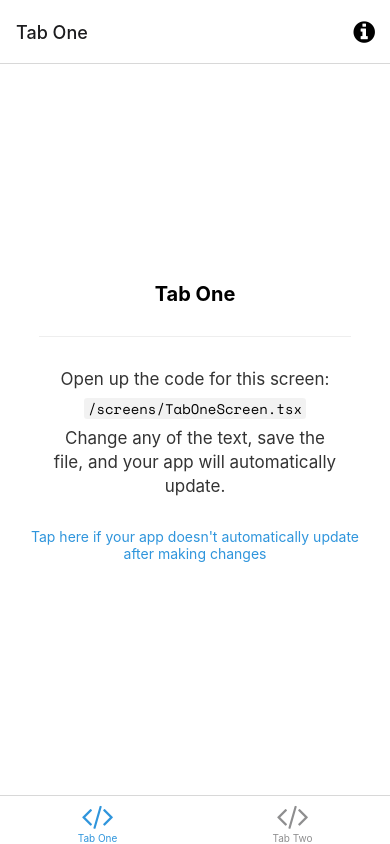
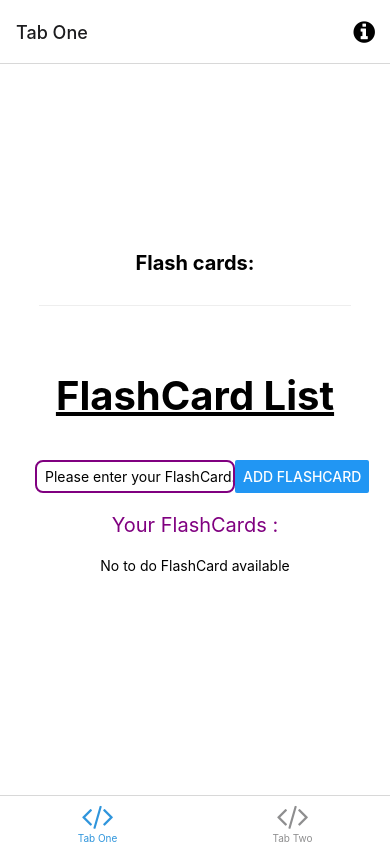
Before and after one commit to IuriiPosidielov/FlashCards, a React Native app: screen /TabOne in a window 390 px wide. Built offline with nearby package versions, Linux system fonts and the light colour scheme; what expo-linking would draw is missing.

Commit message:
new version

```diff
--- /dev/null
+++ b/components/FlashCard.tsx
@@ -0,0 +1,125 @@
+import React, { useState } from "react";
+import { StyleSheet, Text, View, TextInput, Button } from "react-native";
+
+interface IFlashCard {
+  text: string;
+  completed: boolean;
+}
+
+export default function FlashCard() {
+  const [value, setValue] = useState<string>("");
+  const [FlashCardList, setFlashCards] = useState<IFlashCard[]>([]);
+  const [error, showError] = useState<Boolean>(false);
+
+  const handleSubmit = (): void => {
+    if (value.trim())
+      setFlashCards([...FlashCardList, { text: value, completed: false }]);
+    else showError(true);
+    setValue("");
+  };
+
+  const removeItem = (index: number): void => {
+    const newFlashCardList = [...FlashCardList];
+    newFlashCardList.splice(index, 1);
+    setFlashCards(newFlashCardList);
+  };
+
+  const toggleComplete = (index: number): void => {
+    const newFlashCardList = [...FlashCardList];
+    newFlashCardList[index].completed = !newFlashCardList[index].completed;
+    setFlashCards(newFlashCardList);
+  };
+
+  return (
+    <View style={styles.container}>
+      <Text style={styles.title}>FlashCard List</Text>
+      <View style={styles.inputWrapper}>
+        <TextInput
+          placeholder="Please enter your FlashCard..."
+          value={value}
+          onChangeText={e => {
+            setValue(e);
+            showError(false);
+          }}
+          style={styles.inputBox}
+        />
+        <Button title="Add FlashCard" onPress={handleSubmit} />
+      </View>
+      {error && (
+        <Text style={styles.error}>Error: Input field is empty...</Text>
+      )}
+      <Text style={styles.subtitle}>Your FlashCards :</Text>
+      {FlashCardList.length === 0 && <Text>No to do FlashCard available</Text>}
+      {FlashCardList.map((FlashCard: IFlashCard, index: number) => (
+        <View style={styles.listItem} key={`${index}_${FlashCard.text}`}>
+          <Text
+            style={[
+              styles.FlashCard,
+              { textDecorationLine: FlashCard.completed ? "line-through" : "none" }
+            ]}
+          >
+            {FlashCard.text}
+          </Text>
+          <Button
+            title={FlashCard.completed ? "Completed" : "Complete"}
+            onPress={() => toggleComplete(index)}
+          />
+          <Button
+            title="X"
+            onPress={() => {
+              removeItem(index);
+            }}
+            color="crimson"
+          />
+        </View>
+      ))}
+    </View>
+  );
+}
+
+const styles = StyleSheet.create({
+  container: {
+    padding: 35,
+    alignItems: "center"
+  },
+  inputWrapper: {
+    width: "100%",
+    flexDirection: "row",
+    justifyContent: "space-between",
+    marginBottom: 20
+  },
+  inputBox: {
+    width: 200,
+    borderColor: "purple",
+    borderRadius: 8,
+    borderWidth: 2,
+    paddingLeft: 8
+  },
+  title: {
+    fontSize: 40,
+    marginBottom: 40,
+    fontWeight: "bold",
+    textDecorationLine: "underline"
+  },
+  subtitle: {
+    fontSize: 20,
+    marginBottom: 20,
+    color: "purple"
+  },
+  listItem: {
+    flexDirection: "row",
+    justifyContent: "space-between",
+    alignItems: "center",
+    width: "100%",
+    marginBottom: 10
+  },
+  addButton: {
+    alignItems: "flex-end"
+  },
+  FlashCard: {
+    width: 200
+  },
+  error: {
+    color: "red"
+  }
+});
--- a/components/Themed.tsx
+++ b/components/Themed.tsx
@@ -3,7 +3,7 @@
  * https://docs.expo.io/guides/color-schemes/
  */
 
-import { Text as DefaultText, View as DefaultView } from 'react-native';
+import { Text as DefaultText, View as DefaultView, TextInput as DefaultTextInput } from 'react-native';
 
 import Colors from '../constants/Colors';
 import useColorScheme from '../hooks/useColorScheme';
@@ -29,6 +29,7 @@ type ThemeProps = {
 
 export type TextProps = ThemeProps & DefaultText['props'];
 export type ViewProps = ThemeProps & DefaultView['props'];
+export type TextInputProps = ThemeProps & DefaultTextInput['props'];
 
 export function Text(props: TextProps) {
   const { style, lightColor, darkColor, ...otherProps } = props;
@@ -43,3 +44,10 @@ export function View(props: ViewProps) {
 
   return <DefaultView style={[{ backgroundColor }, style]} {...otherProps} />;
 }
+
+export function TextInput(props: TextProps) {
+  const { style, lightColor, darkColor, ...otherProps } = props;
+  const backgroundColor = useThemeColor({ light: lightColor, dark: darkColor }, 'background');
+
+  return <DefaultTextInput style={[{ backgroundColor }, style]} {...otherProps} />;
+}
--- a/screens/TabOneScreen.tsx
+++ b/screens/TabOneScreen.tsx
@@ -1,15 +1,15 @@
 import { StyleSheet } from 'react-native';
 
-import EditScreenInfo from '../components/EditScreenInfo';
+import FlashCard from '../components/FlashCard';
 import { Text, View } from '../components/Themed';
 import { RootTabScreenProps } from '../types';
 
 export default function TabOneScreen({ navigation }: RootTabScreenProps<'TabOne'>) {
   return (
     <View style={styles.container}>
-      <Text style={styles.title}>Tab One</Text>
+      <Text style={styles.title}>Flash cards:</Text>
       <View style={styles.separator} lightColor="#eee" darkColor="rgba(255,255,255,0.1)" />
-      <EditScreenInfo path="/screens/TabOneScreen.tsx" />
+      <FlashCard />
     </View>
   );
 }
--- a/screens/TabTwoScreen.tsx
+++ b/screens/TabTwoScreen.tsx
@@ -6,7 +6,7 @@ import { Text, View } from '../components/Themed';
 export default function TabTwoScreen() {
   return (
     <View style={styles.container}>
-      <Text style={styles.title}>Tab Two</Text>
+      <Text style={styles.title}>Flash cards options:</Text>
       <View style={styles.separator} lightColor="#eee" darkColor="rgba(255,255,255,0.1)" />
       <EditScreenInfo path="/screens/TabTwoScreen.tsx" />
     </View>
```
